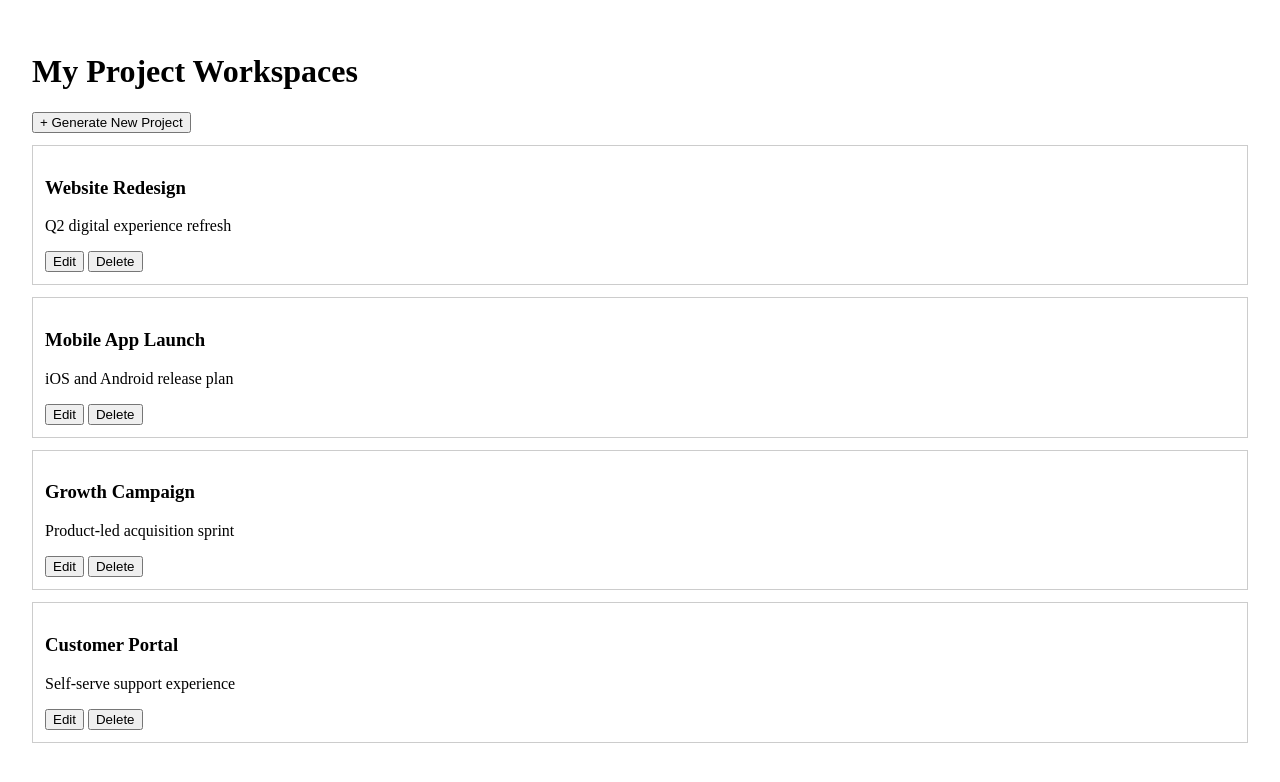
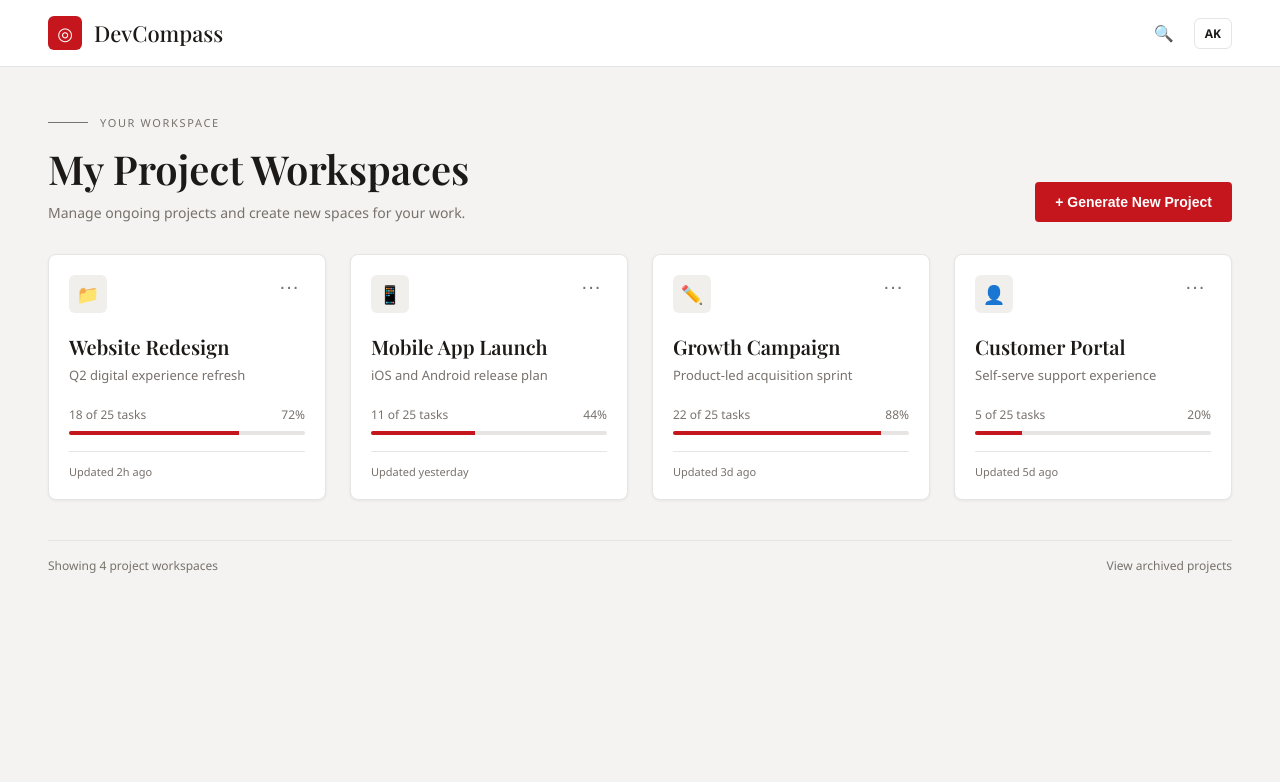
Before and after one commit to Dsa1r/KanbanDoc, a React app in the folder stage4-coding/frontend/: page / in a window 1280 px wide. Shown: the top 782 px of the page. Built offline with nearby package versions, Linux system fonts and the light colour scheme; the HTML template or start-up script is replaced by a standard one.

Commit message:
feat: style projects page to match design

```diff
--- /dev/null
+++ b/stage4-coding/frontend/src/pages/Projects.css
@@ -0,0 +1,229 @@
+@import url("https://fonts.googleapis.com/css2?family=Playfair+Display:wght@500;600&display=swap");
+
+:root {
+  --red: #c4161c;
+  --text: #1c1917;
+  --muted: #78716c;
+  --border: #e7e5e4;
+  --bg: #f4f3f1;
+}
+
+body {
+  margin: 0;
+  background: var(--bg);
+  color: var(--text);
+  font-family: "Segoe UI", Arial, sans-serif;
+}
+
+.serif {
+  font-family: "Playfair Display", Georgia, serif;
+}
+
+/* ---------- Header ---------- */
+.topbar {
+  display: flex;
+  align-items: center;
+  justify-content: space-between;
+  padding: 16px 48px;
+  background: #fff;
+  border-bottom: 1px solid var(--border);
+}
+.brand {
+  display: flex;
+  align-items: center;
+  gap: 12px;
+  font-size: 22px;
+}
+.brand-logo {
+  width: 34px;
+  height: 34px;
+  background: var(--red);
+  color: #fff;
+  border-radius: 6px;
+  display: flex;
+  align-items: center;
+  justify-content: center;
+  font-size: 18px;
+}
+.topbar-right {
+  display: flex;
+  align-items: center;
+  gap: 20px;
+}
+.avatar {
+  border: 1px solid var(--border);
+  border-radius: 6px;
+  padding: 6px 10px;
+  font-size: 12px;
+  font-weight: 600;
+  background: #fff;
+}
+
+/* ---------- Page ---------- */
+.page {
+  max-width: 1200px;
+  margin: 0 auto;
+  padding: 48px;
+}
+.eyebrow {
+  display: flex;
+  align-items: center;
+  gap: 12px;
+  font-size: 11px;
+  letter-spacing: 0.15em;
+  color: var(--muted);
+  text-transform: uppercase;
+}
+.eyebrow::before {
+  content: "";
+  width: 40px;
+  height: 1px;
+  background: var(--muted);
+}
+.page-head {
+  display: flex;
+  align-items: flex-end;
+  justify-content: space-between;
+  gap: 16px;
+  flex-wrap: wrap;
+  margin: 12px 0 32px;
+}
+.page-head h1 {
+  margin: 0 0 8px;
+  font-size: 40px;
+  font-weight: 600;
+}
+.page-head p {
+  margin: 0;
+  color: var(--muted);
+  font-size: 14px;
+}
+.btn-primary {
+  background: var(--red);
+  color: #fff;
+  border: none;
+  border-radius: 4px;
+  padding: 12px 20px;
+  font-size: 14px;
+  font-weight: 600;
+  cursor: pointer;
+}
+.btn-primary:hover {
+  background: #a31217;
+}
+
+/* ---------- Cards ---------- */
+.grid {
+  display: grid;
+  grid-template-columns: repeat(auto-fill, minmax(250px, 1fr));
+  gap: 24px;
+}
+.card {
+  position: relative;
+  background: #fff;
+  border: 1px solid var(--border);
+  border-radius: 8px;
+  padding: 20px;
+  box-shadow: 0 1px 3px rgba(0, 0, 0, 0.06);
+}
+.card-top {
+  display: flex;
+  justify-content: space-between;
+  align-items: flex-start;
+  margin-bottom: 20px;
+}
+.card-icon {
+  width: 38px;
+  height: 38px;
+  background: #f1efec;
+  border-radius: 6px;
+  display: flex;
+  align-items: center;
+  justify-content: center;
+  font-size: 18px;
+}
+.menu-btn {
+  background: none;
+  border: none;
+  font-size: 20px;
+  color: var(--muted);
+  cursor: pointer;
+  line-height: 1;
+}
+.menu {
+  position: absolute;
+  top: 52px;
+  right: 16px;
+  background: #fff;
+  border: 1px solid var(--border);
+  border-radius: 6px;
+  box-shadow: 0 6px 16px rgba(0, 0, 0, 0.12);
+  min-width: 130px;
+  z-index: 10;
+  overflow: hidden;
+}
+.menu button {
+  display: block;
+  width: 100%;
+  text-align: left;
+  background: none;
+  border: none;
+  padding: 10px 14px;
+  font-size: 14px;
+  cursor: pointer;
+}
+.menu button:hover {
+  background: #f5f5f4;
+}
+.menu .danger {
+  color: var(--red);
+}
+.card h3 {
+  margin: 0 0 6px;
+  font-size: 20px;
+  font-weight: 600;
+}
+.card .desc {
+  margin: 0 0 22px;
+  font-size: 13px;
+  color: var(--muted);
+}
+.progress-row {
+  display: flex;
+  justify-content: space-between;
+  font-size: 12px;
+  color: var(--muted);
+  margin-bottom: 8px;
+}
+.bar {
+  height: 4px;
+  background: #e7e5e4;
+  border-radius: 2px;
+  overflow: hidden;
+}
+.bar-fill {
+  height: 100%;
+  background: var(--red);
+}
+.card-footer {
+  margin-top: 16px;
+  padding-top: 12px;
+  border-top: 1px solid var(--border);
+  font-size: 11px;
+  color: var(--muted);
+}
+
+/* ---------- Page footer ---------- */
+.page-footer {
+  display: flex;
+  justify-content: space-between;
+  margin-top: 40px;
+  padding-top: 16px;
+  border-top: 1px solid var(--border);
+  font-size: 12px;
+  color: var(--muted);
+}
+.page-footer a {
+  color: var(--muted);
+  cursor: pointer;
+}
--- a/stage4-coding/frontend/src/pages/Projects.jsx
+++ b/stage4-coding/frontend/src/pages/Projects.jsx
@@ -5,13 +5,17 @@ import {
   updateProject,
   deleteProject,
 } from "../services/apiClient";
+import "./Projects.css";
+
+const percentOf = (done, total) => (total > 0 ? Math.round((done / total) * 100) : 0);
 
 export default function Projects() {
   const [projects, setProjects] = useState([]);
   const [loading, setLoading] = useState(true);
   const [error, setError] = useState(null);
+  const [openMenuId, setOpenMenuId] = useState(null);
 
-  // GET: يجيب المشاريع أول ما تفتح الصفحة
+  // GET
   useEffect(() => {
     getProjects()
       .then(setProjects)
@@ -19,20 +23,24 @@ export default function Projects() {
       .finally(() => setLoading(false));
   }, []);
 
-  const refresh = async () => {
-    const data = await getProjects();
-    setProjects(data);
-  };
+  // أي كليك خارج القائمة يقفلها
+  useEffect(() => {
+    const close = () => setOpenMenuId(null);
+    document.addEventListener("click", close);
+    return () => document.removeEventListener("click", close);
+  }, []);
 
-  // POST: إنشاء مشروع
+  const refresh = async () => setProjects(await getProjects());
+
+  // POST
   const handleCreate = async () => {
     const name = prompt("Project name?");
     if (!name) return;
-    await createProject({ name, description: "" });
+    await createProject({ name });
     refresh();
   };
 
-  // PUT: تعديل الاسم
+  // PUT
   const handleRename = async (project) => {
     const name = prompt("New name?", project.name);
     if (!name) return;
@@ -40,34 +48,93 @@ export default function Projects() {
     refresh();
   };
 
-  // DELETE: حذف
+  // DELETE
   const handleDelete = async (project) => {
     if (!confirm(`Delete "${project.name}"?`)) return;
     await deleteProject(project.id);
     refresh();
   };
 
-  if (loading) return <p>Loading...</p>;
-  if (error) return <p>Something went wrong: {error}</p>;
+  return (
+    <div>
+      <header className="topbar">
+        <div className="brand serif">
+          <div className="brand-logo">◎</div>
+          DevCompass
+        </div>
+        <div className="topbar-right">
+          <span>🔍</span>
+          <div className="avatar">AK</div>
+        </div>
+      </header>
 
-  return (
-    <div style={{ padding: 24, textAlign: "left" }}>
-      <h1>My Project Workspaces</h1>
-      <button onClick={handleCreate}>+ Generate New Project</button>
+      <main className="page">
+        <div className="eyebrow">Your workspace</div>
 
-      {projects.length === 0 && <p>No projects yet.</p>}
+        <div className="page-head">
+          <div>
+            <h1 className="serif">My Project Workspaces</h1>
+            <p>Manage ongoing projects and create new spaces for your work.</p>
+          </div>
+          <button className="btn-primary" onClick={handleCreate}>
+            + Generate New Project
+          </button>
+        </div>
 
-      {projects.map((project) => (
-        <div
-          key={project.id}
-          style={{ border: "1px solid #ccc", margin: "12px 0", padding: 12 }}
-        >
-          <h3>{project.name}</h3>
-          <p>{project.description}</p>
-          <button onClick={() => handleRename(project)}>Edit</button>{" "}
-          <button onClick={() => handleDelete(project)}>Delete</button>
+        {loading && <p>Loading...</p>}
+        {error && <p>Something went wrong: {error}</p>}
+
+        <div className="grid">
+          {projects.map((p) => {
+            const percent = percentOf(p.done, p.total);
+            return (
+              <div className="card" key={p.id}>
+                <div className="card-top">
+                  <div className="card-icon">{p.icon}</div>
+                  <button
+                    className="menu-btn"
+                    onClick={(e) => {
+                      e.stopPropagation();
+                      setOpenMenuId(openMenuId === p.id ? null : p.id);
+                    }}
+                  >
+                    ···
+                  </button>
+                </div>
+
+                {openMenuId === p.id && (
+                  <div className="menu">
+                    <button onClick={() => handleRename(p)}>Edit name</button>
+                    <button className="danger" onClick={() => handleDelete(p)}>
+                      Delete
+                    </button>
+                  </div>
+                )}
+
+                <h3 className="serif">{p.name}</h3>
+                <p className="desc">{p.description || "No description"}</p>
+
+                <div className="progress-row">
+                  <span>
+                    {p.done} of {p.total} tasks
+                  </span>
+                  <span>{percent}%</span>
+                </div>
+                <div className="bar">
+                  <div className="bar-fill" style={{ width: `${percent}%` }} />
+                </div>
+
+                <div className="card-footer">{p.updated}</div>
+              </div>
+            );
+          })}
         </div>
-      ))}
+
+        <div className="page-footer">
+          <span>Showing {projects.length} project workspaces</span>
+          <a>View archived projects</a>
+        </div>
+      </main>
     </div>
   );
 }
--- a/stage4-coding/frontend/src/services/mockApi.js
+++ b/stage4-coding/frontend/src/services/mockApi.js
@@ -1,8 +1,8 @@
 let projects = [
-  { id: 1, name: "Website Redesign", description: "Q2 digital experience refresh" },
-  { id: 2, name: "Mobile App Launch", description: "iOS and Android release plan" },
-  { id: 3, name: "Growth Campaign", description: "Product-led acquisition sprint" },
-  { id: 4, name: "Customer Portal", description: "Self-serve support experience" },
+  { id: 1, name: "Website Redesign", description: "Q2 digital experience refresh", icon: "📁", done: 18, total: 25, updated: "Updated 2h ago" },
+  { id: 2, name: "Mobile App Launch", description: "iOS and Android release plan", icon: "📱", done: 11, total: 25, updated: "Updated yesterday" },
+  { id: 3, name: "Growth Campaign", description: "Product-led acquisition sprint", icon: "✏️", done: 22, total: 25, updated: "Updated 3d ago" },
+  { id: 4, name: "Customer Portal", description: "Self-serve support experience", icon: "👤", done: 5, total: 25, updated: "Updated 5d ago" },
 ];
 let nextId = 5;
 
@@ -11,13 +11,23 @@ const delay = (value) => new Promise((resolve) => setTimeout(() => resolve(value
 export const getProjects = () => delay([...projects]);
 
 export const createProject = (body) => {
-  const project = { id: nextId++, ...body };
+  const project = {
+    id: nextId++,
+    description: "",
+    icon: "📁",
+    done: 0,
+    total: 25,
+    updated: "Updated just now",
+    ...body,
+  };
   projects.push(project);
   return delay(project);
 };
 
 export const updateProject = (id, body) => {
-  projects = projects.map((p) => (p.id === id ? { ...p, ...body } : p));
+  projects = projects.map((p) =>
+    p.id === id ? { ...p, ...body, updated: "Updated just now" } : p
+  );
   return delay(projects.find((p) => p.id === id));
 };
 
```
